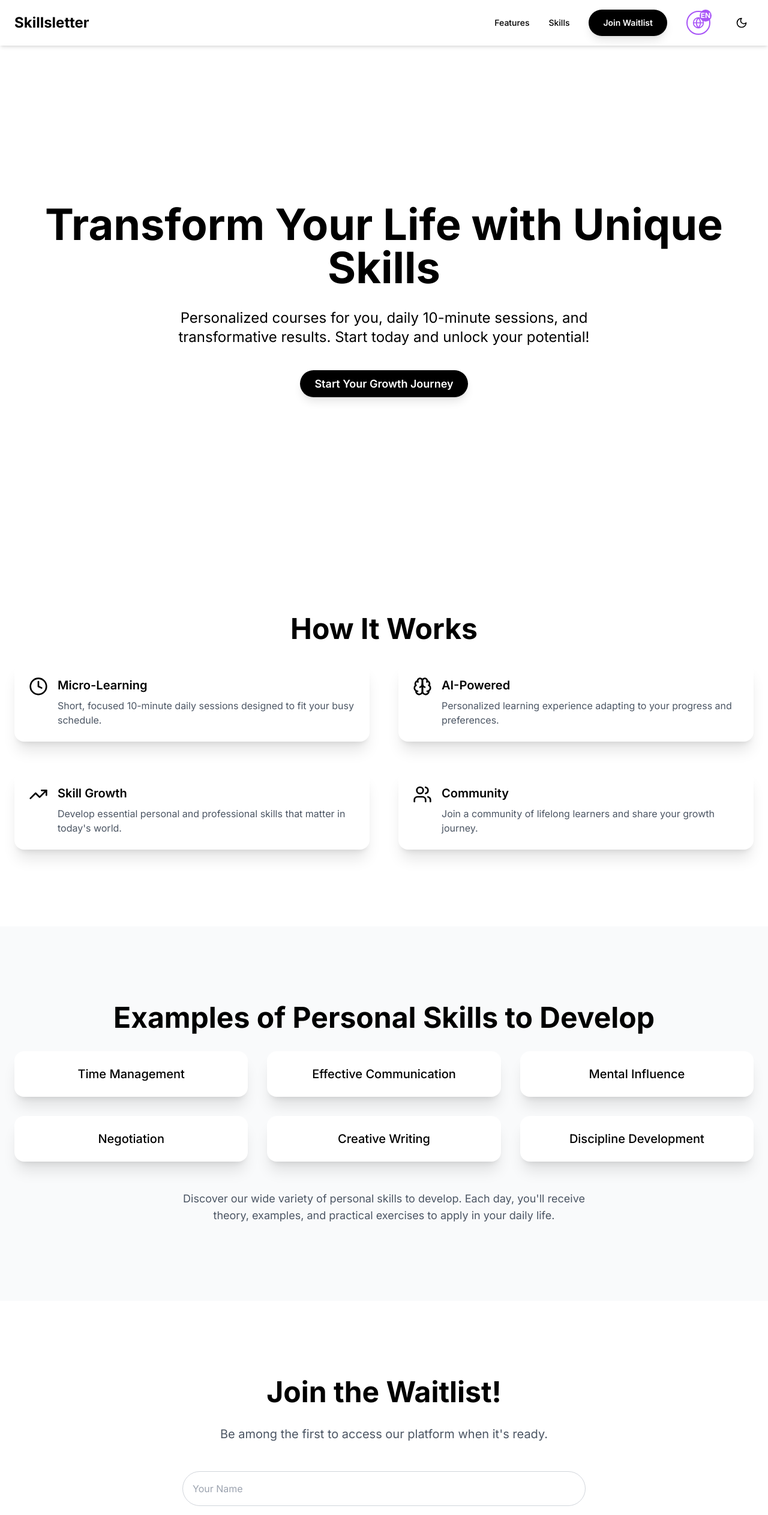
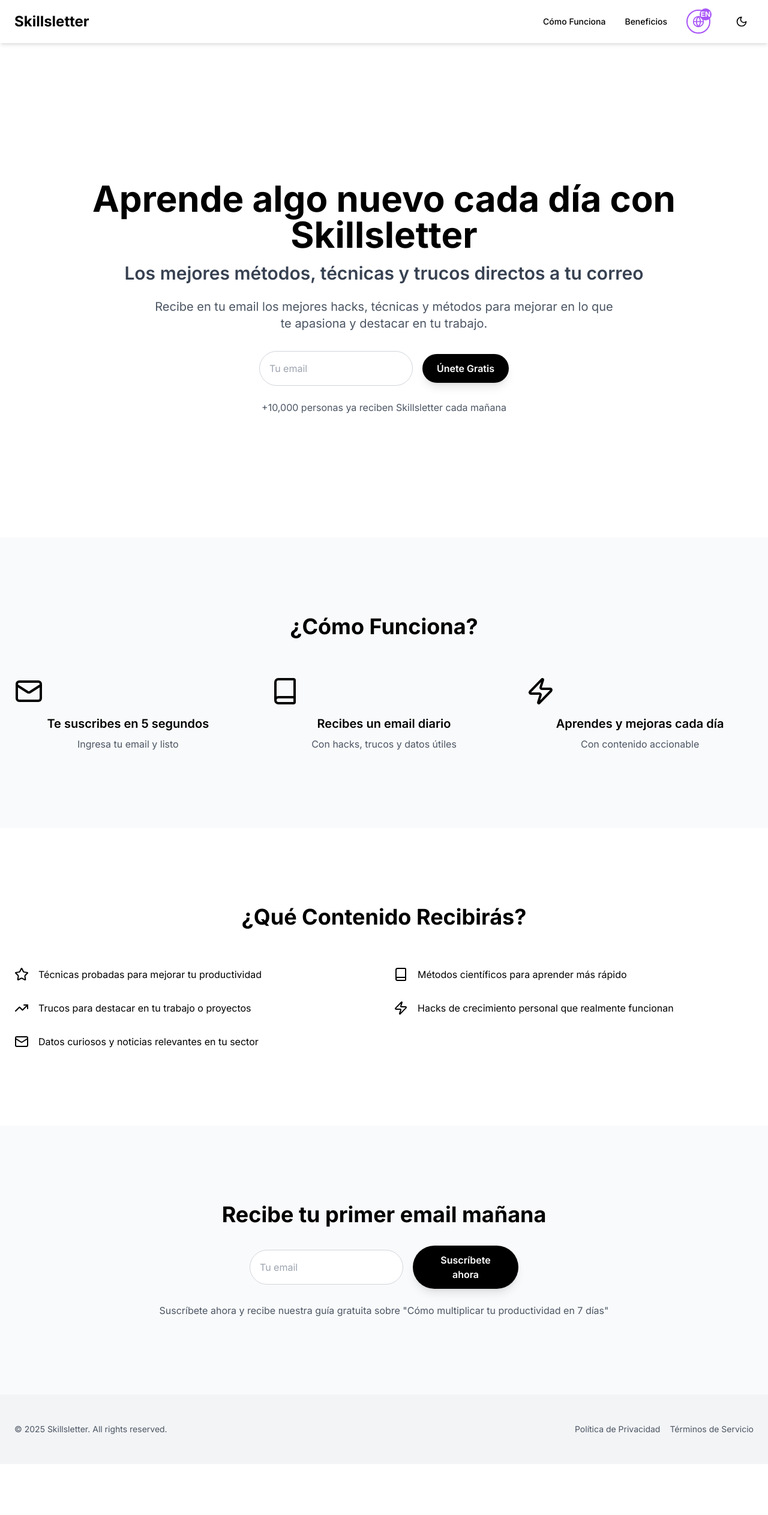
Before and after one commit to Ferrajju/skillvoo-landing, a Next.js app: page / in a window 1280 px wide. Shown: the top 2525 px of the page at 60% size. After the commit the page ends 2440 px from the top, so only its background shows below. Built offline with nearby package versions, Linux system fonts and the light colour scheme.

Commit message:
Logo nav sup, modificandopor segunda vez

```diff
--- a/app/page.tsx
+++ b/app/page.tsx
@@ -7,44 +7,11 @@ import Link from "next/link"
 import { useLanguage } from "@/contexts/language-context"
 import ThemeToggle from "../components/ThemeToggle"
 import { LanguageToggle } from "@/components/ui/language-toggle"
-import { Clock, Brain, TrendingUp, Users } from "lucide-react"
+import { Mail, Book, Zap, Star, TrendingUp } from "lucide-react"
 import IlluminatedLogo from "../components/IluminatedLogo"
-
-const features = [
-  {
-    titleKey: "features.micro-learning.title",
-    descriptionKey: "features.micro-learning.description",
-    icon: <Clock className="w-8 h-8" />,
-  },
-  {
-    titleKey: "features.ai-powered.title",
-    descriptionKey: "features.ai-powered.description",
-    icon: <Brain className="w-8 h-8" />,
-  },
-  {
-    titleKey: "features.skill-growth.title",
-    descriptionKey: "features.skill-growth.description",
-    icon: <TrendingUp className="w-8 h-8" />,
-  },
-  {
-    titleKey: "features.community.title",
-    descriptionKey: "features.community.description",
-    icon: <Users className="w-8 h-8" />,
-  },
-]
-
-const skills = [
-  "Time Management",
-  "Effective Communication",
-  "Mental Influence",
-  "Negotiation",
-  "Creative Writing",
-  "Discipline Development",
-]
 
 export default function LandingPage() {
   const [email, setEmail] = useState("")
-  const [name, setName] = useState("")
   const [isLoading, setIsLoading] = useState(false)
   const [message, setMessage] = useState("")
   const { t } = useLanguage()
@@ -58,20 +25,19 @@ export default function LandingPage() {
       const response = await fetch("/api/waitlist", {
         method: "POST",
         headers: { "Content-Type": "application/json" },
-        body: JSON.stringify({ email, name }),
+        body: JSON.stringify({ email }),
       })
 
       const data = await response.json()
       if (response.ok) {
-        setMessage("Thank you for joining our waitlist!")
+        setMessage("¡Gracias por unirte a Skillsletter!")
         setEmail("")
-        setName("")
       } else {
-        setMessage(`Error: ${data.message || "There was a problem processing your request."}`)
+        setMessage(`Error: ${data.message || "Hubo un problema al procesar tu solicitud."}`)
       }
     } catch (error) {
       console.error("Error:", error)
-      setMessage("There was an error connecting to the server. Please try again later.")
+      setMessage("Hubo un error al conectar con el servidor. Por favor, inténtalo de nuevo más tarde.")
     } finally {
       setIsLoading(false)
     }
@@ -86,14 +52,11 @@ export default function LandingPage() {
               <IlluminatedLogo />
             </Link>
             <div className="flex items-center space-x-8">
-              <Link href="#features" className="text-sm font-medium hover:text-gray-600 dark:hover:text-gray-300">
-                Features
+              <Link href="#how-it-works" className="text-sm font-medium hover:text-gray-600 dark:hover:text-gray-300">
+                Cómo Funciona
               </Link>
-              <Link href="#skills" className="text-sm font-medium hover:text-gray-600 dark:hover:text-gray-300">
-                Skills
-              </Link>
-              <Link href="#waitlist" className="neo-button text-sm">
-                {t("nav.join-waitlist")}
+              <Link href="#benefits" className="text-sm font-medium hover:text-gray-600 dark:hover:text-gray-300">
+                Beneficios
               </Link>
               <LanguageToggle />
               <ThemeToggle />
@@ -109,125 +72,149 @@ export default function LandingPage() {
               initial={{ opacity: 0, y: 20 }}
               animate={{ opacity: 1, y: 0 }}
               transition={{ duration: 0.8 }}
-              className="text-5xl md:text-7xl font-bold mb-8"
+              className="text-4xl md:text-5xl lg:text-6xl font-bold mb-4 leading-tight"
             >
-              {t("hero.title")}
+              Aprende algo nuevo cada día con Skillsletter
             </motion.h1>
+            <motion.h2
+              initial={{ opacity: 0, y: 20 }}
+              animate={{ opacity: 1, y: 0 }}
+              transition={{ duration: 0.8, delay: 0.2 }}
+              className="text-2xl md:text-3xl font-semibold mb-6 text-gray-700 dark:text-gray-300"
+            >
+              Los mejores métodos, técnicas y trucos directos a tu correo
+            </motion.h2>
             <motion.p
               initial={{ opacity: 0, y: 20 }}
               animate={{ opacity: 1, y: 0 }}
-              transition={{ duration: 0.8, delay: 0.2 }}
-              className="text-xl md:text-2xl mb-12 max-w-3xl mx-auto"
+              transition={{ duration: 0.8, delay: 0.4 }}
+              className="text-lg md:text-xl mb-8 max-w-3xl mx-auto text-gray-600 dark:text-gray-400"
             >
-              {t("hero.description")}
+              Recibe en tu email los mejores hacks, técnicas y métodos para mejorar en lo que te apasiona y destacar en
+              tu trabajo.
             </motion.p>
-            <motion.div
+            <motion.form
               initial={{ opacity: 0, y: 20 }}
               animate={{ opacity: 1, y: 0 }}
-              transition={{ duration: 0.8, delay: 0.4 }}
+              transition={{ duration: 0.8, delay: 0.6 }}
+              onSubmit={handleSubmit}
+              className="flex flex-col sm:flex-row justify-center items-center space-y-4 sm:space-y-0 sm:space-x-4"
             >
-              <Link href="#waitlist" className="neo-button text-lg">
-                {t("cta.start-journey")}
-              </Link>
-            </motion.div>
+              <input
+                type="email"
+                value={email}
+                onChange={(e) => setEmail(e.target.value)}
+                placeholder="Tu email"
+                required
+                className="neo-input w-full sm:w-64"
+              />
+              <button type="submit" className="neo-button w-full sm:w-auto">
+                Únete Gratis
+              </button>
+            </motion.form>
+            <motion.p
+              initial={{ opacity: 0, y: 20 }}
+              animate={{ opacity: 1, y: 0 }}
+              transition={{ duration: 0.8, delay: 0.8 }}
+              className="mt-6 text-gray-600 dark:text-gray-400"
+            >
+              +10,000 personas ya reciben Skillsletter cada mañana
+            </motion.p>
           </div>
         </section>
 
-        <section id="features" className="py-32">
+        <section id="how-it-works" className="py-32 bg-gray-50 dark:bg-gray-900">
           <div className="container mx-auto px-6">
-            <h2 className="section-title text-center mb-16">{t("how-it-works.title")}</h2>
-            <div className="grid grid-cols-1 md:grid-cols-2 gap-12">
-              {features.map((feature, index) => (
+            <h2 className="text-3xl md:text-4xl font-bold text-center mb-16">¿Cómo Funciona?</h2>
+            <div className="grid grid-cols-1 md:grid-cols-3 gap-12">
+              {[
+                {
+                  icon: <Mail className="w-12 h-12 mb-4" />,
+                  title: "Te suscribes en 5 segundos",
+                  description: "Ingresa tu email y listo",
+                },
+                {
+                  icon: <Book className="w-12 h-12 mb-4" />,
+                  title: "Recibes un email diario",
+                  description: "Con hacks, trucos y datos útiles",
+                },
+                {
+                  icon: <Zap className="w-12 h-12 mb-4" />,
+                  title: "Aprendes y mejoras cada día",
+                  description: "Con contenido accionable",
+                },
+              ].map((step, index) => (
                 <motion.div
                   key={index}
                   initial={{ opacity: 0, y: 20 }}
                   whileInView={{ opacity: 1, y: 0 }}
-                  transition={{ duration: 0.8, delay: index * 0.1 }}
+                  transition={{ duration: 0.5, delay: index * 0.1 }}
                   viewport={{ once: true }}
-                  className="card flex items-start space-x-4"
+                  className="text-center"
                 >
-                  <div className="text-black dark:text-white">{feature.icon}</div>
-                  <div>
-                    <h3 className="text-xl font-semibold mb-2">{t(feature.titleKey)}</h3>
-                    <p className="text-gray-600 dark:text-gray-300">{t(feature.descriptionKey)}</p>
-                  </div>
+                  {step.icon}
+                  <h3 className="text-xl font-semibold mb-2">{step.title}</h3>
+                  <p className="text-gray-600 dark:text-gray-400">{step.description}</p>
                 </motion.div>
               ))}
             </div>
           </div>
         </section>
 
-        <section id="skills" className="py-32 bg-gray-50 dark:bg-gray-900">
+        <section id="benefits" className="py-32">
           <div className="container mx-auto px-6">
-            <h2 className="section-title text-center mb-16">{t("skills.title")}</h2>
-            <div className="grid grid-cols-2 md:grid-cols-3 gap-8">
-              {skills.map((skill, index) => (
+            <h2 className="text-3xl md:text-4xl font-bold text-center mb-16">¿Qué Contenido Recibirás?</h2>
+            <div className="grid grid-cols-1 md:grid-cols-2 gap-8">
+              {[
+                { icon: <Star className="w-6 h-6 mr-2" />, text: "Técnicas probadas para mejorar tu productividad" },
+                { icon: <Book className="w-6 h-6 mr-2" />, text: "Métodos científicos para aprender más rápido" },
+                {
+                  icon: <TrendingUp className="w-6 h-6 mr-2" />,
+                  text: "Trucos para destacar en tu trabajo o proyectos",
+                },
+                {
+                  icon: <Zap className="w-6 h-6 mr-2" />,
+                  text: "Hacks de crecimiento personal que realmente funcionan",
+                },
+                { icon: <Mail className="w-6 h-6 mr-2" />, text: "Datos curiosos y noticias relevantes en tu sector" },
+              ].map((benefit, index) => (
                 <motion.div
                   key={index}
-                  initial={{ opacity: 0, scale: 0.8 }}
-                  whileInView={{ opacity: 1, scale: 1 }}
+                  initial={{ opacity: 0, x: -20 }}
+                  whileInView={{ opacity: 1, x: 0 }}
                   transition={{ duration: 0.5, delay: index * 0.1 }}
                   viewport={{ once: true }}
-                  className="card text-center"
+                  className="flex items-center space-x-2"
                 >
-                  <h3 className="text-xl font-medium">{skill}</h3>
+                  {benefit.icon}
+                  <span>{benefit.text}</span>
                 </motion.div>
               ))}
             </div>
-            <motion.p
-              initial={{ opacity: 0, y: 20 }}
-              whileInView={{ opacity: 1, y: 0 }}
-              transition={{ duration: 0.8, delay: 0.3 }}
-              viewport={{ once: true }}
-              className="text-center mt-12 text-lg max-w-2xl mx-auto text-gray-600 dark:text-gray-300"
-            >
-              {t("skills.description")}
-            </motion.p>
           </div>
         </section>
 
-        <section id="waitlist" className="py-32">
-          <div className="container mx-auto px-6">
-            <div className="max-w-2xl mx-auto text-center">
-              <h2 className="section-title mb-8">{t("waitlist.title")}</h2>
-              <p className="text-xl mb-12 text-gray-600 dark:text-gray-300">{t("waitlist.description")}</p>
-              <form onSubmit={handleSubmit} className="space-y-4">
-                <input
-                  type="text"
-                  value={name}
-                  onChange={(e) => setName(e.target.value)}
-                  placeholder="Your Name"
-                  required
-                  className="neo-input"
-                />
+        <section id="final-cta" className="py-32 bg-gray-50 dark:bg-gray-900">
+          <div className="container mx-auto px-6 text-center">
+            <h2 className="text-3xl md:text-4xl font-bold mb-8">Recibe tu primer email mañana</h2>
+            <form onSubmit={handleSubmit} className="max-w-md mx-auto">
+              <div className="flex flex-col sm:flex-row justify-center items-center space-y-4 sm:space-y-0 sm:space-x-4">
                 <input
                   type="email"
                   value={email}
                   onChange={(e) => setEmail(e.target.value)}
-                  placeholder="Your Email"
+                  placeholder="Tu email"
                   required
-                  className="neo-input"
+                  className="neo-input w-full sm:w-64"
                 />
-                <motion.button
-                  type="submit"
-                  className="w-full neo-button py-4 text-lg font-semibold"
-                  disabled={isLoading}
-                  whileHover={{ scale: 1.05 }}
-                  whileTap={{ scale: 0.95 }}
-                >
-                  {isLoading ? "Joining..." : t("nav.join-waitlist")}
-                </motion.button>
-              </form>
-              {message && (
-                <motion.p
-                  initial={{ opacity: 0, y: 10 }}
-                  animate={{ opacity: 1, y: 0 }}
-                  className={`mt-4 ${message.startsWith("Error") ? "text-red-500" : "text-green-500"}`}
-                >
-                  {message}
-                </motion.p>
-              )}
-            </div>
+                <button type="submit" className="neo-button w-full sm:w-auto">
+                  Suscríbete ahora
+                </button>
+              </div>
+            </form>
+            <p className="mt-6 text-gray-600 dark:text-gray-400">
+              Suscríbete ahora y recibe nuestra guía gratuita sobre "Cómo multiplicar tu productividad en 7 días"
+            </p>
           </div>
         </section>
       </main>
@@ -245,13 +232,13 @@ export default function LandingPage() {
                 href="/privacy"
                 className="text-sm text-gray-600 dark:text-gray-400 hover:text-black dark:hover:text-white transition-colors duration-300"
               >
-                Privacy Policy
+                Política de Privacidad
               </Link>
               <Link
                 href="/terms"
                 className="text-sm text-gray-600 dark:text-gray-400 hover:text-black dark:hover:text-white transition-colors duration-300"
               >
-                Terms of Service
+                Términos de Servicio
               </Link>
             </div>
           </div>
```
